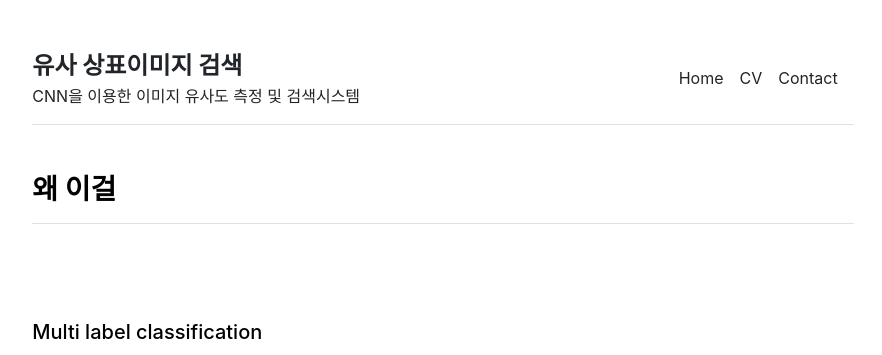
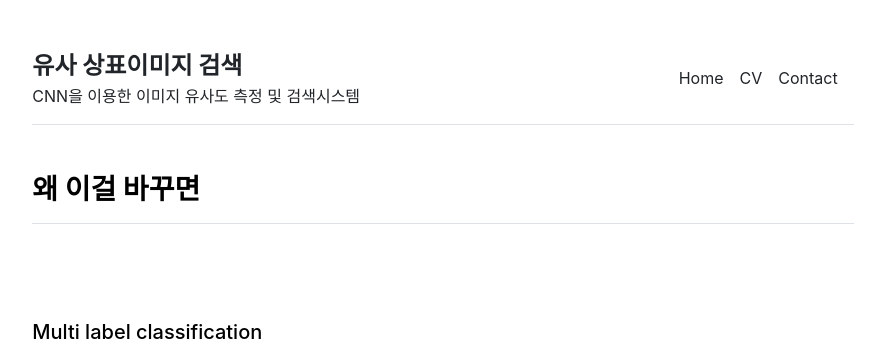
Before and after one commit to HyeongminMoon/FRCNN_trademark_similarity, a Jekyll site: the page built from index.md, in a window 1280 px wide and 900 px high. Shown: the top 355 px of the window, without its empty margins (197-1079 px from the left). Built offline with Jekyll 4.4.1, drawn with Linux system fonts in a browser that asks for light colours.

Commit message:
Update publications.html

```diff
--- a/_includes/publications.html
+++ b/_includes/publications.html
@@ -9,7 +9,7 @@
 
 <div class="row g-5 mb-5">
   <div>
-    <h3 class="fw-bold border-bottom pb-3 mb-5">왜 이걸 </h3>
+    <h3 class="fw-bold border-bottom pb-3 mb-5">왜 이걸 바꾸면</h3>
     {% if page.title == "Home" %}
 
   </div>
```
